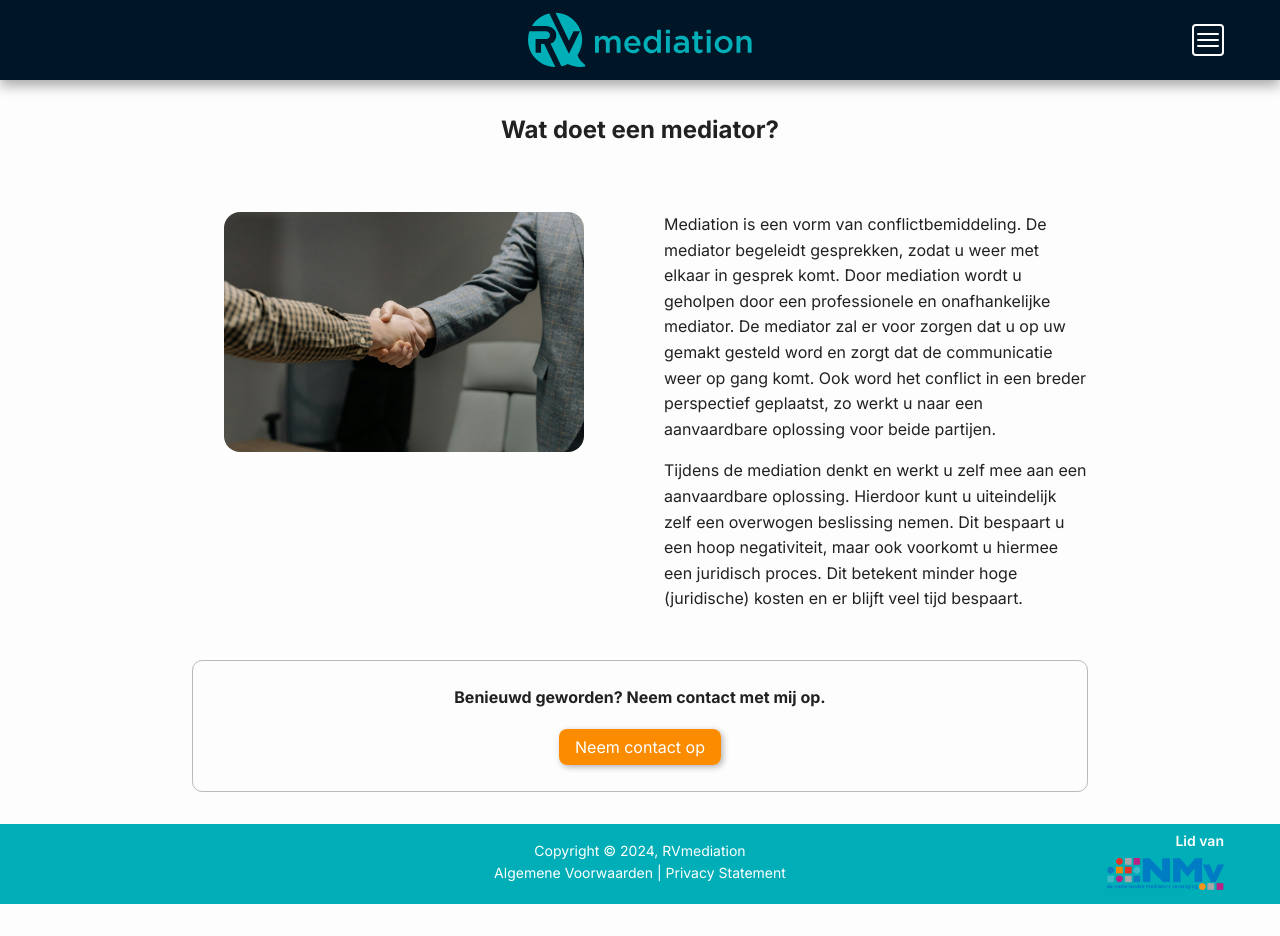
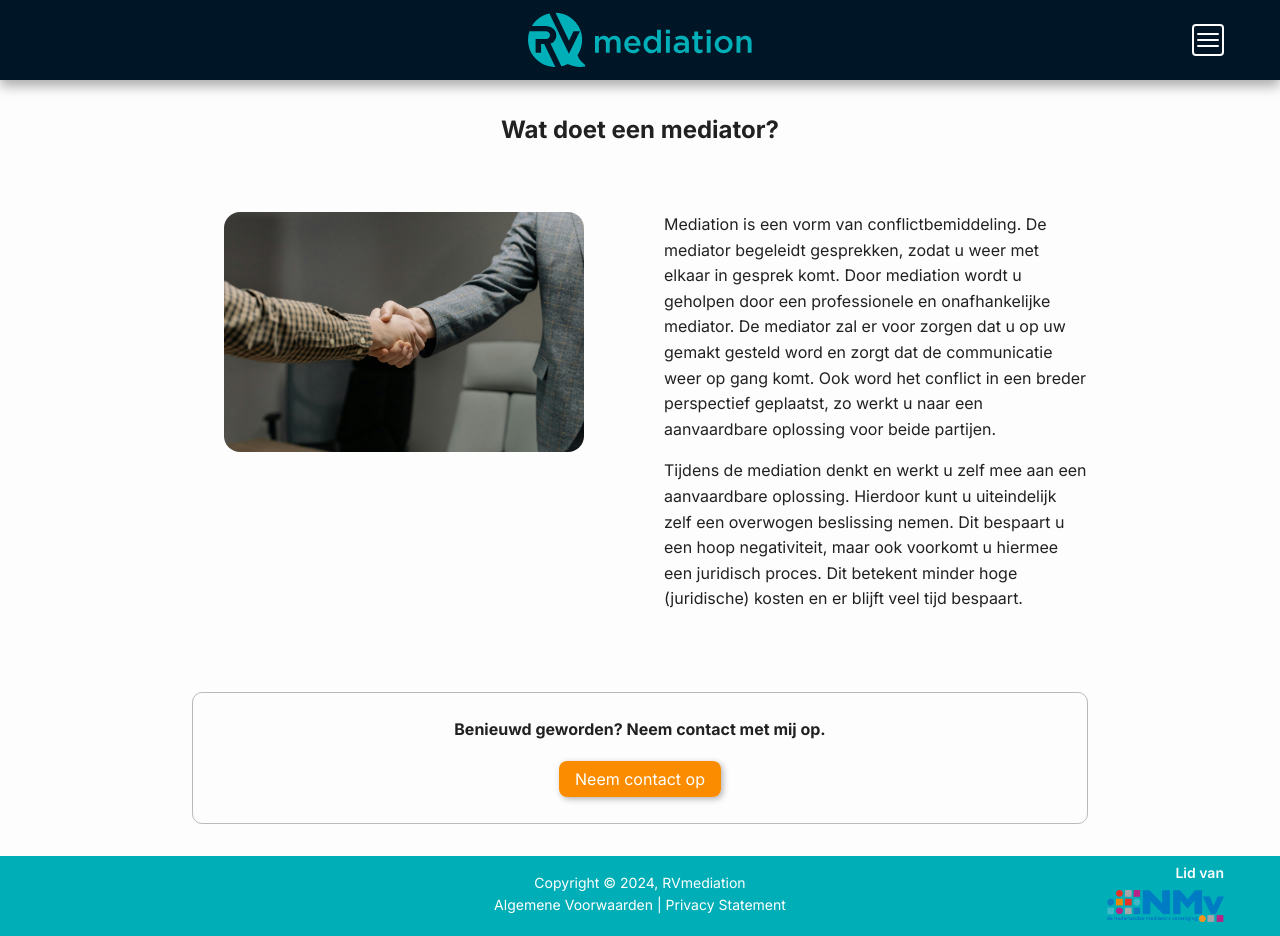
Before and after one commit to sanneVB/rvmediation, a Vue app: page /mediator in a window 1280 px wide. Before the commit the page ends 904 px from the top, so only its background shows below. Built offline with nearby package versions, Linux system fonts and the light colour scheme.

Commit message:
Remove old footer CSS & re-stickied contact box
Ensured that contact box sticks at bottom page above footer by adding
flex column

```diff
--- a/src/views/MediatorView.vue
+++ b/src/views/MediatorView.vue
@@ -2,6 +2,7 @@
   <div class="wrapper">
     <HeaderContent></HeaderContent>
     <div class="page-container page__minus-header-footer wrapper__content">
+      <div class="wrapper__content--information">
         <h1>Wat doet een mediator?</h1>
         <div class="page-container__content">
           <div class="page-container__image">
@@ -13,24 +14,25 @@
           </div>
           <div>
             <p>
-            Mediation is een vorm van conflictbemiddeling. De mediator begeleidt
-            gesprekken, zodat u weer met elkaar in gesprek komt. Door mediation
-            wordt u geholpen door een professionele en onafhankelijke mediator.
-            De mediator zal er voor zorgen dat u op uw gemakt gesteld word en
-            zorgt dat de communicatie weer op gang komt. Ook word het conflict
-            in een breder perspectief geplaatst, zo werkt u naar een
-            aanvaardbare oplossing voor beide partijen.
+              Mediation is een vorm van conflictbemiddeling. De mediator
+              begeleidt gesprekken, zodat u weer met elkaar in gesprek komt.
+              Door mediation wordt u geholpen door een professionele en
+              onafhankelijke mediator. De mediator zal er voor zorgen dat u op
+              uw gemakt gesteld word en zorgt dat de communicatie weer op gang
+              komt. Ook word het conflict in een breder perspectief geplaatst,
+              zo werkt u naar een aanvaardbare oplossing voor beide partijen.
             </p>
             <p>
-            Tijdens de mediation denkt en werkt u zelf mee aan een aanvaardbare
-            oplossing. Hierdoor kunt u uiteindelijk zelf een overwogen
-            beslissing nemen. Dit bespaart u een hoop negativiteit, maar ook
-            voorkomt u hiermee een juridisch proces. Dit betekent minder hoge
-            (juridische) kosten en er blijft veel tijd bespaart.
+              Tijdens de mediation denkt en werkt u zelf mee aan een
+              aanvaardbare oplossing. Hierdoor kunt u uiteindelijk zelf een
+              overwogen beslissing nemen. Dit bespaart u een hoop negativiteit,
+              maar ook voorkomt u hiermee een juridisch proces. Dit betekent
+              minder hoge (juridische) kosten en er blijft veel tijd bespaart.
             </p>
           </div>
         </div>
-      <ContactBox></ContactBox>
+      </div>
+      <ContactBox class="contact-box"></ContactBox>
     </div>
     <FooterContent></FooterContent>
   </div>
@@ -66,9 +68,12 @@ export default {
   width: 360px;
 }
 
-/* .page__minus-header-footer {
-  min-height: calc(100dvh - 356px);
-} */
+/* Necessary for contact box to stick above foooter instead of directly below text */
+.wrapper__content {
+  display: flex;
+  justify-content: space-between;
+  flex-direction: column;
+}
 
 /* scroll snap will be activated for tables and smartphones */
 @media screen and (max-width: 768px) {
```
Lines whose indentation alone changed are shown as unchanged.
